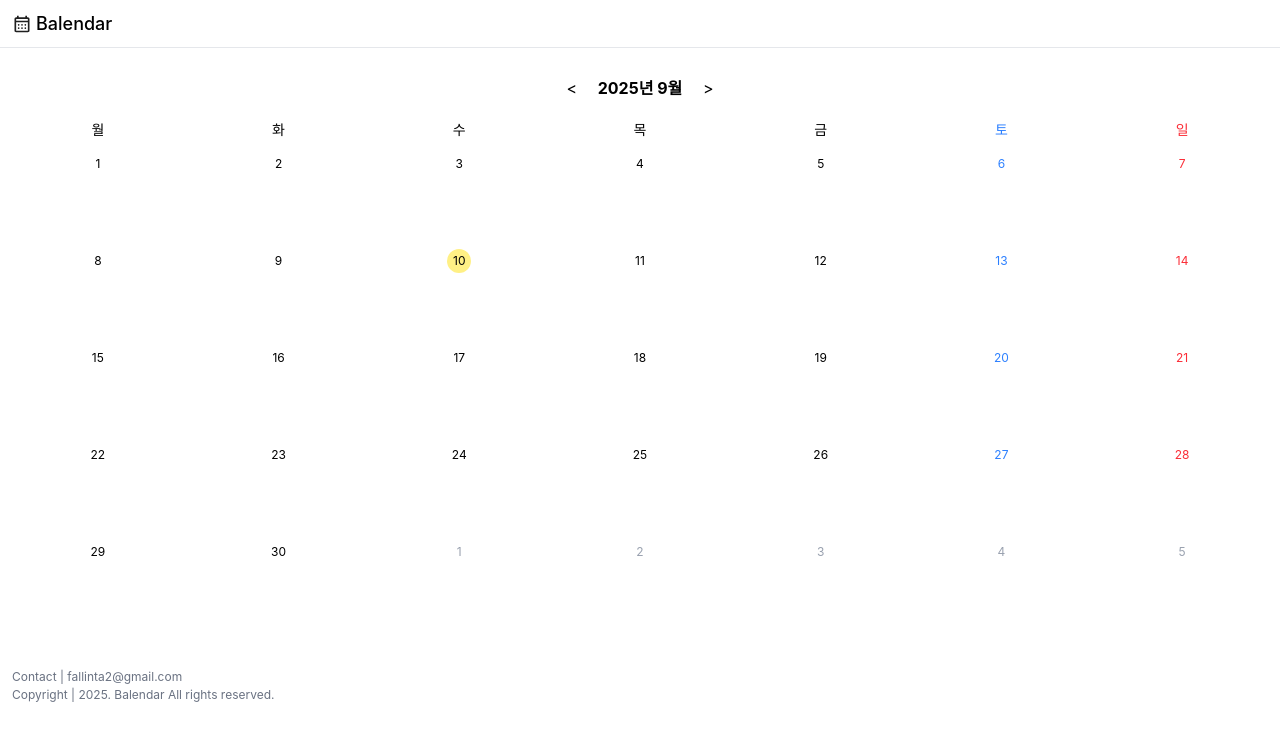
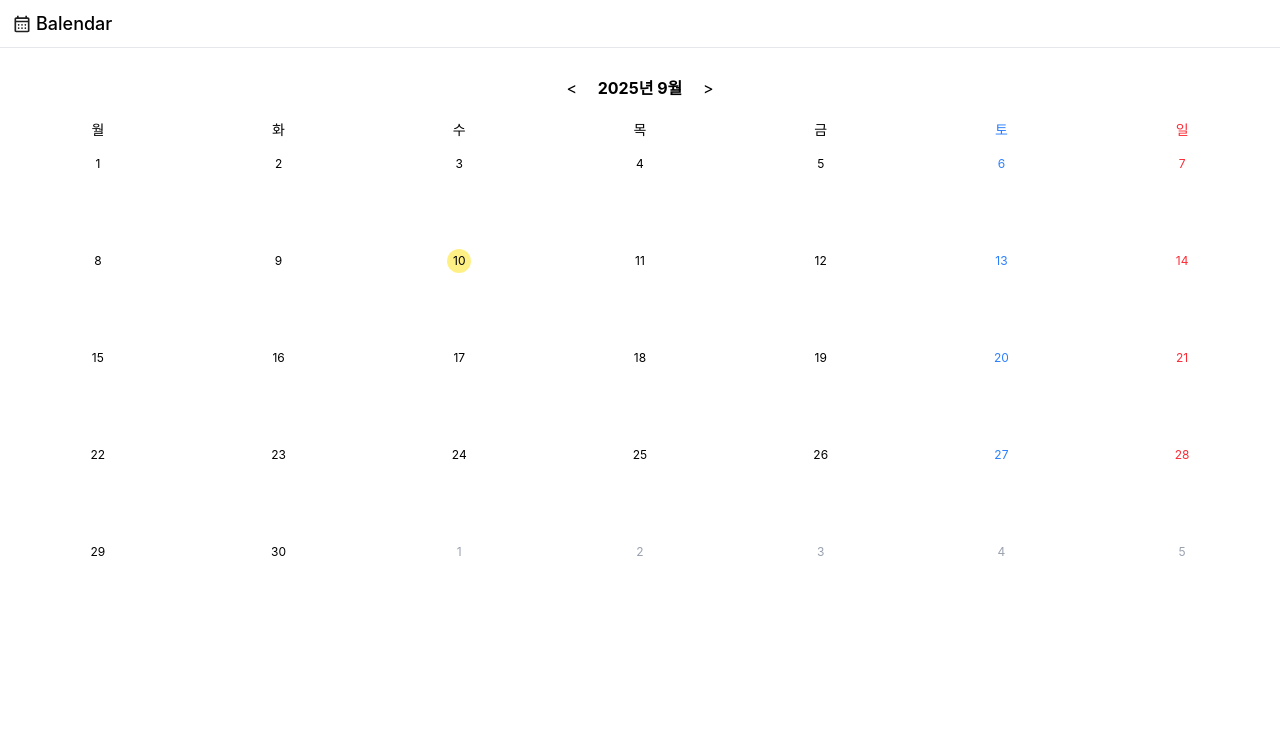
Before and after one commit to beurmuz/balendar, a React (Vite) app: page / in a window 1280 px wide. Shown: the top 740 px of the page. Built offline with nearby package versions, Linux system fonts and the light colour scheme; a web font is replaced by a local one.

Commit message:
#7 [dev] CalendarPage 컴포넌트 생성

```diff
--- a/src/app/App.tsx
+++ b/src/app/App.tsx
@@ -1,13 +1,13 @@
-import MonthGrid from "../features/calendar/components/MonthGrid";
-import Footer from "../shared/ui/Footer";
+import CalendarPage from "../features/calendar/CalendarPage";
+// import Footer from "../shared/ui/Footer";
 import Header from "../shared/ui/Header";
 
 function App() {
   return (
     <div className="App flex flex-col min-h-screen">
       <Header />
-      <MonthGrid />
-      <Footer />
+      <CalendarPage />
+      {/* <Footer /> */}
     </div>
   );
 }
--- /dev/null
+++ b/src/features/calendar/CalendarPage.tsx
@@ -0,0 +1,12 @@
+import { useState } from "react";
+import MonthGrid from "./components/MonthGrid";
+
+export default function CalendarPage() {
+  const [selectedDate, setSelectedDate] = useState<Date | null>(null);
+
+  return (
+    <div>
+      <MonthGrid />
+    </div>
+  );
+}
--- a/src/features/calendar/components/MonthGrid.tsx
+++ b/src/features/calendar/components/MonthGrid.tsx
@@ -81,10 +81,10 @@ export default function MonthGrid() {
             >
               <span
                 className={classNames(
-                  "text-xs flex items-center justify-center w-6 h-6 rounded-full",
+                  "text-xs flex items-center justify-center w-6 h-6 rounded-full ",
                   colorClass,
                   {
-                    "bg-gray-200": selected,
+                    "border-1 border-gray-300": selected,
                     "bg-yellow-200 rounded-full": !selected && today, // 조건부 클래스: 조건식
                   }
                 )}
```
